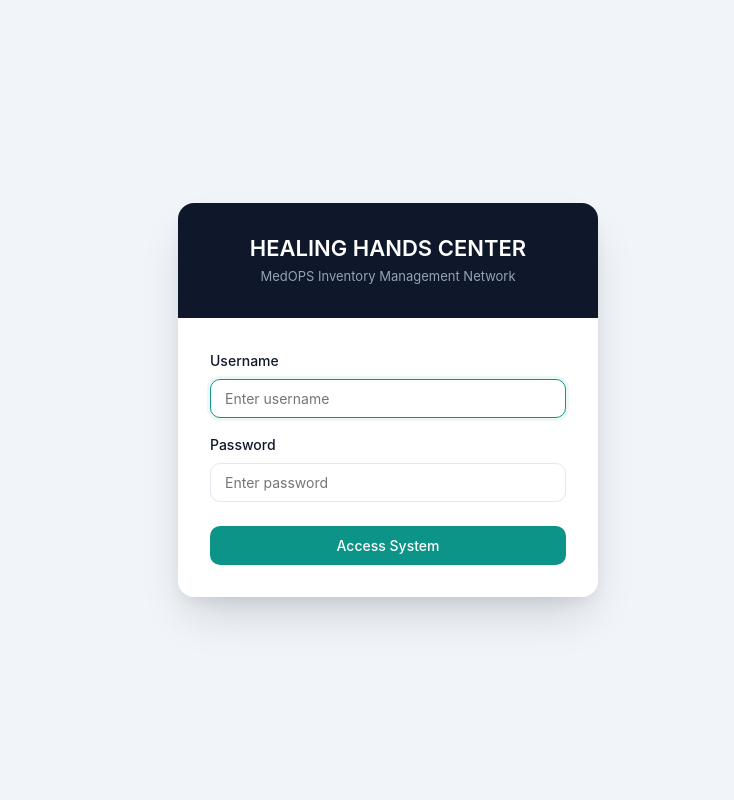
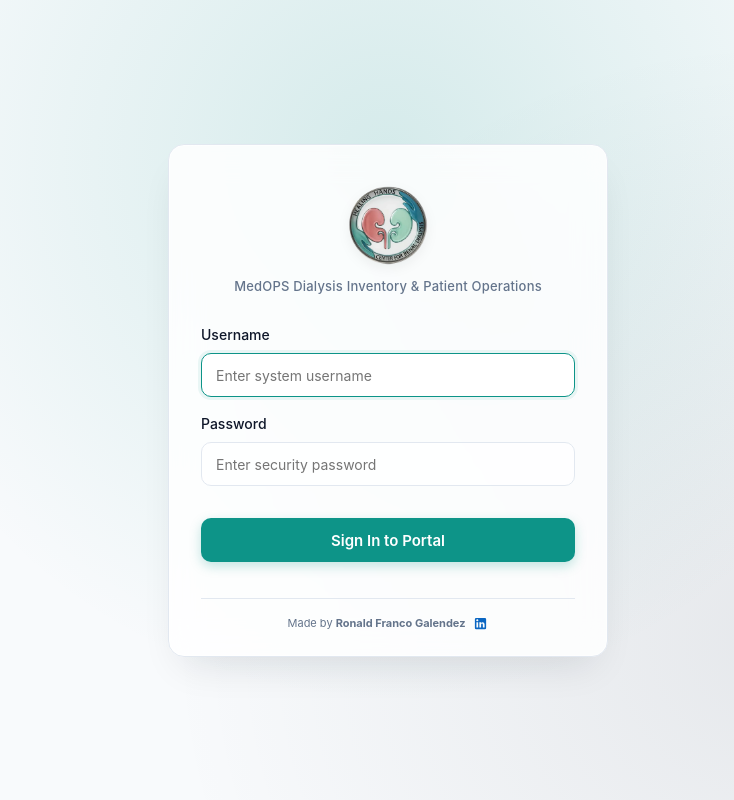
Before and after one commit to m3izu/medops, a React (Vite) app in the folder client/: page /login in a window 1280 px wide. Shown: the whole page, without its empty margins (252-986 px from the left). Built offline with nearby package versions, Linux system fonts and the light colour scheme; no server answers.

Commit message:
login overhaul

```diff
--- a/client/src/index.css
+++ b/client/src/index.css
@@ -1322,3 +1322,132 @@ code, .font-mono {
     border: 1px solid #e2e8f0 !important;
   }
 }
+
+/* ─── Revamped Login Page Styles ─── */
+.login-wrapper {
+  min-height: 100vh;
+  width: 100vw;
+  display: flex;
+  align-items: center;
+  justify-content: center;
+  background: radial-gradient(circle at 50% 20%, rgba(13, 148, 136, 0.15), transparent 60%),
+              radial-gradient(circle at 80% 80%, rgba(15, 23, 42, 0.08), transparent 50%),
+              var(--theme-bg);
+  padding: 24px;
+}
+
+.login-card-container {
+  width: 100%;
+  max-width: 440px;
+  background: var(--theme-card-bg);
+  backdrop-filter: blur(16px);
+  -webkit-backdrop-filter: blur(16px);
+  border: 1px solid var(--theme-border);
+  border-radius: var(--border-radius-lg);
+  box-shadow: 0 20px 40px -15px rgba(15, 23, 42, 0.12),
+              0 0 0 1px rgba(255, 255, 255, 0.6) inset;
+  padding: 40px 32px 24px 32px;
+  display: flex;
+  flex-direction: column;
+  align-items: center;
+  transition: transform 0.2s ease, box-shadow 0.2s ease;
+}
+
+.login-header-logo {
+  display: flex;
+  flex-direction: column;
+  align-items: center;
+  text-align: center;
+  margin-bottom: 28px;
+  width: 100%;
+}
+
+.login-brand-img {
+  max-height: 80px;
+  max-width: 85%;
+  object-fit: contain;
+  margin-bottom: 12px;
+  filter: drop-shadow(0 4px 6px rgba(0,0,0,0.06));
+}
+
+.login-brand-subtitle {
+  font-size: 13px;
+  color: var(--theme-text-muted);
+  font-weight: 500;
+  letter-spacing: 0.2px;
+}
+
+.login-card-body {
+  width: 100%;
+}
+
+.login-error-banner {
+  background-color: var(--color-critical-bg);
+  color: var(--color-critical);
+  padding: 10px 14px;
+  border-radius: var(--border-radius-sm);
+  font-size: 13px;
+  font-weight: 500;
+  margin-bottom: 20px;
+  text-align: center;
+  border: 1px solid rgba(220, 38, 38, 0.2);
+}
+
+.login-input {
+  height: 44px;
+  border-radius: var(--border-radius-md);
+  padding: 0 14px;
+  font-size: 14px;
+  border: 1px solid var(--theme-border);
+  background: rgba(255, 255, 255, 0.7);
+  transition: border-color 0.15s ease, box-shadow 0.15s ease;
+}
+
+.login-input:focus {
+  background: #ffffff;
+  border-color: var(--theme-primary);
+  box-shadow: 0 0 0 3px var(--theme-primary-bg);
+}
+
+.login-submit-btn {
+  width: 100%;
+  height: 44px;
+  font-size: 15px;
+  font-weight: 600;
+  border-radius: var(--border-radius-md);
+  margin-top: 8px;
+  box-shadow: 0 4px 12px rgba(13, 148, 136, 0.25);
+  transition: transform 0.15s ease, background-color 0.15s ease, box-shadow 0.15s ease;
+}
+
+.login-submit-btn:hover:not(:disabled) {
+  transform: translateY(-1px);
+  box-shadow: 0 6px 16px rgba(13, 148, 136, 0.35);
+}
+
+.login-footer-credits {
+  margin-top: 36px;
+  padding-top: 16px;
+  border-top: 1px solid var(--theme-border);
+  width: 100%;
+  display: flex;
+  align-items: center;
+  justify-content: center;
+  gap: 8px;
+  font-size: 11px;
+  color: var(--theme-text-muted);
+}
+
+.linkedin-credit-link {
+  color: #0a66c2;
+  display: inline-flex;
+  align-items: center;
+  justify-content: center;
+  transition: transform 0.15s ease, opacity 0.15s ease;
+  text-decoration: none;
+}
+
+.linkedin-credit-link:hover {
+  transform: scale(1.15);
+  opacity: 0.85;
+}
--- a/client/src/pages/Login.jsx
+++ b/client/src/pages/Login.jsx
@@ -1,6 +1,7 @@
 import React, { useState } from 'react';
 import { useNavigate } from 'react-router-dom';
 import { useAuth } from '../context/AuthContext';
+import healingHandsLogo from '../assets/healinghands.png';
 
 const Login = () => {
   const [username, setUsername] = useState('');
@@ -35,52 +36,75 @@ const Login = () => {
   };
 
   return (
-    <div className="login-container">
-      <div className="login-card">
-        <div className="login-brand">
-          <h1>HEALING HANDS CENTER</h1>
-          <p>MedOPS Inventory Management Network</p>
+    <div className="login-wrapper">
+      <div className="login-card-container">
+        <div className="login-header-logo">
+          <img
+            src={healingHandsLogo}
+            alt="Healing Hands Center"
+            className="login-brand-img"
+          />
+          <p className="login-brand-subtitle">MedOPS Dialysis Inventory & Patient Operations</p>
         </div>
-        <div className="login-body">
-          {error && <div className="login-error">{error}</div>}
 
-          <form onSubmit={handleSubmit}>
-            <div className="form-group">
+        <div className="login-card-body">
+          {error && <div className="login-error-banner">{error}</div>}
+
+          <form onSubmit={handleSubmit} className="login-form">
+            <div className="form-group" style={{ marginBottom: '16px' }}>
               <label className="form-label" htmlFor="username">Username</label>
+              <div className="login-input-icon-wrapper">
                 <input
                   id="username"
-                className="form-control"
+                  className="form-control login-input"
                   type="text"
                   value={username}
                   onChange={(e) => setUsername(e.target.value)}
-                placeholder="Enter username"
+                  placeholder="Enter system username"
                   disabled={submitting}
                   autoFocus
                 />
               </div>
+            </div>
 
-            <div className="form-group">
+            <div className="form-group" style={{ marginBottom: '24px' }}>
               <label className="form-label" htmlFor="password">Password</label>
+              <div className="login-input-icon-wrapper">
                 <input
                   id="password"
-                className="form-control"
+                  className="form-control login-input"
                   type="password"
                   value={password}
                   onChange={(e) => setPassword(e.target.value)}
-                placeholder="Enter password"
+                  placeholder="Enter security password"
                   disabled={submitting}
                 />
+              </div>
             </div>
 
             <button
               type="submit"
-              className="btn btn-primary"
-              style={{ width: '100%', marginTop: '8px' }}
+              className="btn btn-primary login-submit-btn"
               disabled={submitting}
             >
-              {submitting ? 'Authenticating...' : 'Access System'}
+              {submitting ? 'Authenticating...' : 'Sign In to Portal'}
             </button>
           </form>
+        </div>
+
+        <div className="login-footer-credits">
+          <span>Made by <strong>Ronald Franco Galendez</strong></span>
+          <a
+            href="https://www.linkedin.com/in/franco-galendez-923242402"
+            target="_blank"
+            rel="noopener noreferrer"
+            className="linkedin-credit-link"
+            title="Connect on LinkedIn"
+          >
+            <svg width="15" height="15" viewBox="0 0 24 24" fill="currentColor">
+              <path d="M19 3a2 2 0 0 1 2 2v14a2 2 0 0 1-2 2H5a2 2 0 0 1-2-2V5a2 2 0 0 1 2-2h14m-.5 15.5v-5.3a3.26 3.26 0 0 0-3.26-3.26c-.85 0-1.84.52-2.28 1.3v-1.11h-2.79v8.37h2.79v-4.93c0-.77.62-1.4 1.39-1.4a1.4 1.4 0 0 1 1.4 1.4v4.93h2.75M6.88 8.56a1.68 1.68 0 0 0 1.68-1.68c0-.93-.75-1.69-1.68-1.69a1.69 1.69 0 0 0-1.69 1.69c0 .93.76 1.68 1.69 1.68m1.39 9.94v-8.37H5.5v8.37h2.77z"/>
+            </svg>
+          </a>
         </div>
       </div>
     </div>
```
Lines whose indentation alone changed are shown as unchanged.
